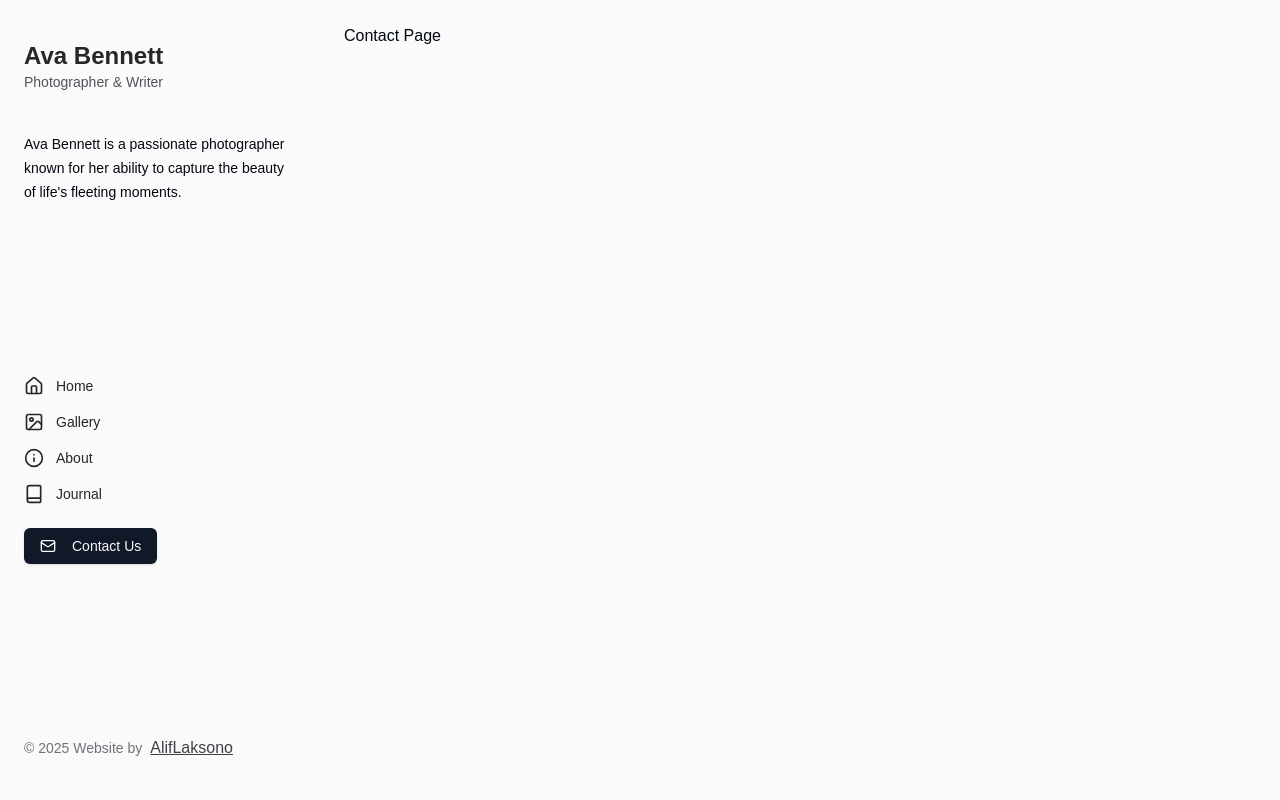
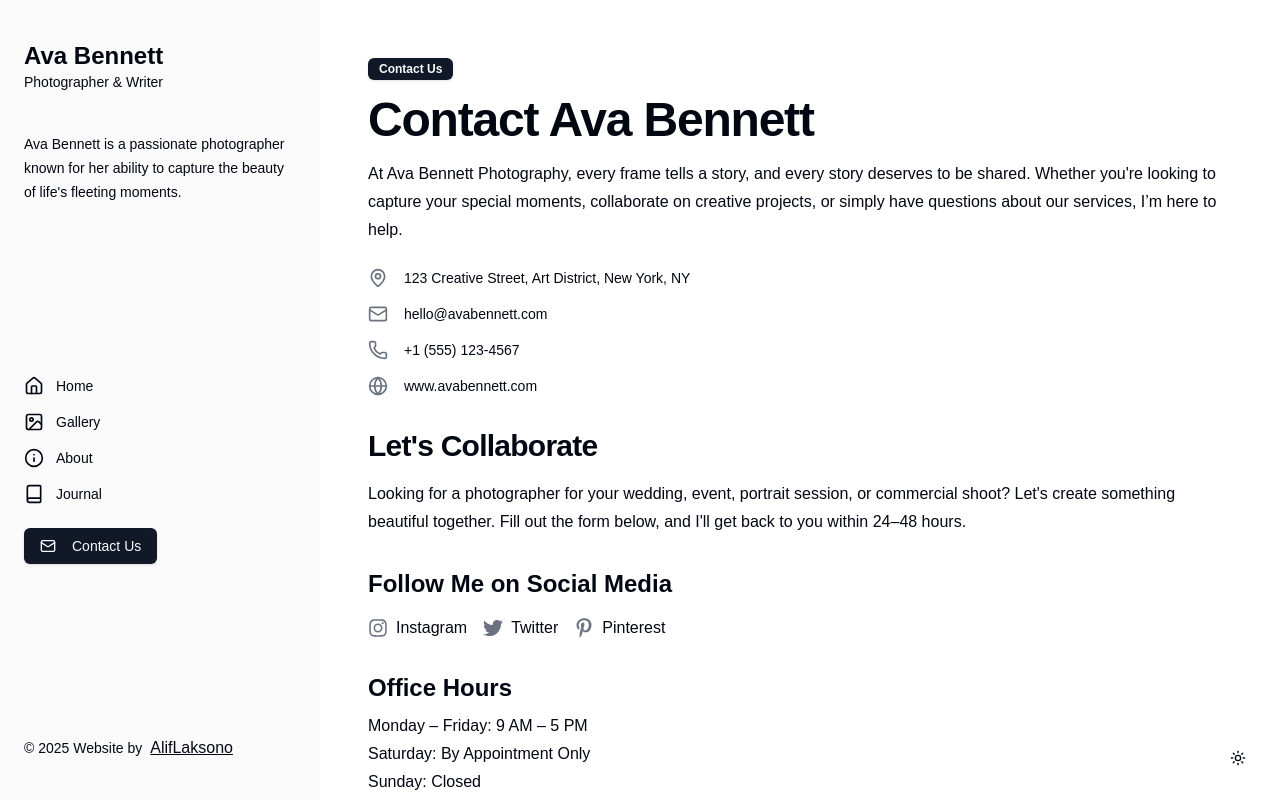
Before and after one commit to alif7laksono/ava-bennett, a Next.js app: page /contact in a window 1280 px wide. Built offline with nearby package versions, Linux system fonts and the light colour scheme.

Commit message:
add theme

```diff
--- a/app/about/page.tsx
+++ b/app/about/page.tsx
@@ -26,12 +26,12 @@ export default function About() {
         <Badge>About</Badge>
 
         {/* Heading */}
-        <h1 className="mt-4 text-4xl font-extrabold tracking-tight text-gray-900 lg:text-5xl">
+        <h1 className="mt-4 text-4xl font-extrabold tracking-tight lg:text-5xl">
           Ava Bennett
         </h1>
 
         {/* Description */}
-        <p className="mt-6 text-lg leading-7 text-gray-700">
+        <p className="mt-6 text-lg leading-7">
           Ava Bennett is a passionate photographer known for her ability to
           capture the beauty of life&apos;s fleeting moments. Specializing in
           portrait and lifestyle photography, Ava creates timeless images that
@@ -42,7 +42,7 @@ export default function About() {
 
       {/* skills section */}
       <div className="mt-12">
-        <h2 className="scroll-m-20 border-b pb-2 text-3xl font-semibold tracking-tight first:mt-0">
+        <h2 className="scroll-m-20 text-3xl font-semibold tracking-tight first:mt-0">
           Skills & Expertise
         </h2>
         <ul className="list-[square] my-6 ml-6 [&>li]:mt-2">
--- a/app/components/navbar.tsx
+++ b/app/components/navbar.tsx
@@ -41,17 +41,18 @@ export default function Navbar() {
             className="p-2 rounded-md bg-transparent transition duration-300 z-50 hover:rotate-180"
           >
             {isOpen ? (
-              <X className="w-6 h-6 text-zinc-50 transition-transform duration-300" />
+              <X className="w-6 h-6 transition-transform duration-300" />
             ) : (
-              <Menu className="w-6 h-6 text-zinc-900 transition-transform duration-300" />
+              <Menu className="w-6 h-6 transition-transform duration-300" />
             )}
-          </button>
+          </button>{" "}
+
         </div>
 
         {/* Left side (Profile Info) */}
         <div className="p-4 lg:hidden">
-          <h1 className="text-2xl font-bold text-zinc-800">Ava Bennett</h1>
-          <p className="text-sm text-zinc-600">Photographer & Writer</p>
+          <h1 className="text-2xl font-bold">Ava Bennett</h1>
+          <p className="text-sm">Photographer & Writer</p>
         </div>
       </div>
 
--- a/app/components/sidebarMenu.tsx
+++ b/app/components/sidebarMenu.tsx
@@ -1,6 +1,9 @@
+"use client";
 import React from "react";
 import { Home, Image, Info, Book, Mail } from "lucide-react";
 import { Button } from "@/components/ui/button";
+import { Moon, Sun } from "lucide-react";
+import { useTheme } from "next-themes";
 import Link from "next/link";
 
 const items = [
@@ -27,13 +30,14 @@ const items = [
 ];
 
 export default function SidebarMenu() {
+  const { theme, setTheme } = useTheme();
   return (
     <div>
       {/* Sidebar for large screens */}
-      <div className="hidden lg:flex h-screen max-w-sm bg-zinc-50 flex-col justify-between">
+      <div className="hidden lg:flex h-screen max-w-sm bg-zinc-50 dark:bg-zinc-950 flex-col justify-between">
         <div className="flex flex-col px-6 py-10">
-          <h1 className="text-2xl font-bold text-zinc-800">Ava Bennett</h1>
-          <p className="text-sm text-zinc-600">Photographer & Writer</p>
+          <h1 className="text-2xl font-bold">Ava Bennett</h1>
+          <p className="text-sm">Photographer & Writer</p>
           <small className="text-sm font-medium leading-6 mt-4 lg:mt-10">
             Ava Bennett is a passionate photographer known for her ability to
             capture the beauty of life&apos;s fleeting moments.
@@ -46,7 +50,7 @@ export default function SidebarMenu() {
               <li key={item.title} className="w-full">
                 <a
                   href={item.url}
-                  className="flex items-center space-x-3 text-zinc-800 hover:text-zinc-600"
+                  className="flex items-center space-x-3"
                 >
                   <item.icon className="w-5 h-5" />
                   <span className="text-sm font-medium">{item.title}</span>
@@ -65,17 +69,28 @@ export default function SidebarMenu() {
         </div>
 
         <footer className="flex items-center justify-start gap-2 px-6 py-10">
-          <p className="text-sm text-zinc-500">© 2025 Website by</p>
+          <p className="text-sm">© 2025 Website by</p>
           <Link
             href="https://github.com/alif7laksono"
             target="_blank"
             rel="noopener noreferrer"
-            className="text-zinc-700 underline"
+            className="underline"
           >
             AlifLaksono
           </Link>
         </footer>
       </div>
+      <div className="fixed bottom-6 right-6 z-20">
+        <Button
+          variant="ghost"
+          size="icon"
+          onClick={() => setTheme(theme === "light" ? "dark" : "light")}
+        >
+          <Sun className="h-[1.5rem] w-[1.3rem] dark:hidden" />
+          <Moon className="hidden h-5 w-5 dark:block" />
+          <span className="sr-only">Toggle theme</span>
+        </Button>
+      </div>
     </div>
   );
 }
--- a/app/contact/page.tsx
+++ b/app/contact/page.tsx
@@ -1,9 +1,89 @@
 import React from "react";
+import { Badge } from "@/components/ui/badge";
+import { Mail, Phone, MapPin, Globe } from "lucide-react";
+import { FaPinterestP, FaTwitter, FaInstagram } from "react-icons/fa6";
 
 export default function Contact() {
   return (
-    <div>
-      <h1>Contact Page</h1>
+    <div className="mt-4 lg:mt-8 px-2 lg:px-6">
+      <Badge>Contact Us</Badge>
+      <h1 className="scroll-m-20 text-4xl font-extrabold tracking-tight lg:text-5xl mt-4">
+        Contact Ava Bennett
+      </h1>
+
+      <p className="leading-7 mt-4">
+        At Ava Bennett Photography, every frame tells a story, and every story
+        deserves to be shared. Whether you&apos;re looking to capture your
+        special moments, collaborate on creative projects, or simply have
+        questions about our services, I’m here to help.
+      </p>
+
+      {/* Contact Info */}
+      <div className="mt-6 space-y-4">
+        <div className="flex items-center space-x-4">
+          <MapPin className="w-5 h-5 text-gray-500" />
+          <p className="text-sm font-medium leading-none">
+            123 Creative Street, Art District, New York, NY
+          </p>
+        </div>
+
+        <div className="flex items-center space-x-4">
+          <Mail className="w-5 h-5 text-gray-500" />
+          <p className="text-sm font-medium leading-none">
+            hello@avabennett.com
+          </p>
+        </div>
+
+        <div className="flex items-center space-x-4">
+          <Phone className="w-5 h-5 text-gray-500" />
+          <p className="text-sm font-medium leading-none">+1 (555) 123-4567</p>
+        </div>
+
+        <div className="flex items-center space-x-4">
+          <Globe className="w-5 h-5 text-gray-500" />
+          <p className="text-sm font-medium leading-none">www.avabennett.com</p>
+        </div>
+      </div>
+
+      {/* Form */}
+      <div className="mt-8">
+        <h2 className="scroll-m-20 pb-2 text-3xl font-semibold tracking-tight first:mt-0">
+          Let&apos;s Collaborate
+        </h2>
+        <p className="leading-7 mt-2">
+          Looking for a photographer for your wedding, event, portrait session,
+          or commercial shoot? Let&apos;s create something beautiful together.
+          Fill out the form below, and I&apos;ll get back to you within 24–48
+          hours.
+        </p>
+      </div>
+
+      {/* Social Media Links */}
+      <div className="mt-8">
+        <h2 className="text-2xl font-bold">Follow Me on Social Media</h2>
+        <div className="flex space-x-4 mt-4">
+          <a href="#" className="flex items-center space-x-2">
+            <FaInstagram className="w-5 h-5 text-gray-500" />
+            <span>Instagram</span>
+          </a>
+          <a href="#" className="flex items-center space-x-2">
+            <FaTwitter className="w-5 h-5 text-gray-500" />
+            <span>Twitter</span>
+          </a>
+          <a href="#" className="flex items-center space-x-2">
+            <FaPinterestP className="w-5 h-5 text-gray-500" />
+            <span>Pinterest</span>
+          </a>
+        </div>
+      </div>
+
+      {/* Office Hours */}
+      <div className="mt-8">
+        <h2 className="text-2xl font-bold">Office Hours</h2>
+        <p className="leading-7 mt-2">Monday – Friday: 9 AM – 5 PM</p>
+        <p className="leading-7">Saturday: By Appointment Only</p>
+        <p className="leading-7">Sunday: Closed</p>
+      </div>
     </div>
   );
 }
--- a/app/gallery/page.tsx
+++ b/app/gallery/page.tsx
@@ -67,7 +67,7 @@ export default function Gallery() {
               alt={image.name}
               width={0}
               height={0}
-              className="object-cover w-full h-auto"
+              className="object-cover w-full h-auto rounded-lg"
               sizes="100vw"
               quality={75}
               // style={{ width: '100%', height: 'auto' }}
@@ -75,7 +75,7 @@ export default function Gallery() {
             />
 
             {/* Hover effect */}
-            <div className="absolute inset-0 bg-black bg-opacity-50 opacity-0 group-hover:opacity-100 flex flex-col justify-center items-center transition duration-300">
+            <div className="absolute inset-0 bg-black bg-opacity-50 rounded-lg opacity-0 group-hover:opacity-100 flex flex-col justify-center items-center transition duration-300">
               <p className="text-sm font-bold text-white">{image.name}</p>
               <p className="text-xs text-white">{image.source}</p>
             </div>
--- a/app/layout.tsx
+++ b/app/layout.tsx
@@ -2,6 +2,7 @@ import type { Metadata } from "next";
 import { Geist, Geist_Mono } from "next/font/google";
 import "./globals.css";
 import SidebarMenu from "@/app/components/sidebarMenu";
+import { ThemeProvider } from "@/components/theme-provider";
 import Navbar from "./components/navbar";
 
 const geistSans = Geist({
@@ -25,13 +26,19 @@ export default function RootLayout({
   children: React.ReactNode;
 }>) {
   return (
-    <html lang="en">
+    <html lang="en" suppressHydrationWarning>
       <body
-        className={`${geistSans.variable} ${geistMono.variable} antialiased bg-zinc-50 flex flex-col lg:flex-row`}
-        suppressHydrationWarning
+        className={`${geistSans.variable} ${geistMono.variable} antialiased flex flex-col lg:flex-row`}
+      >
+        <main>
+          <ThemeProvider
+            attribute="class"
+            defaultTheme="system"
+            enableSystem
+            disableTransitionOnChange
           >
             <div className="flex h-screen w-screen">
-          <div className="max-w-xs bg-white">
+              <div className="max-w-xs">
                 <SidebarMenu />
               </div>
               <div className="flex-1 flex flex-col">
@@ -39,6 +46,8 @@ export default function RootLayout({
                 <div className="flex-1 p-6 overflow-y-auto">{children}</div>
               </div>
             </div>
+          </ThemeProvider>
+        </main>
       </body>
     </html>
   );
--- /dev/null
+++ b/components/theme-provider.tsx
@@ -0,0 +1,11 @@
+"use client";
+
+import * as React from "react";
+import { ThemeProvider as NextThemesProvider } from "next-themes";
+
+export function ThemeProvider({
+  children,
+  ...props
+}: React.ComponentProps<typeof NextThemesProvider>) {
+  return <NextThemesProvider {...props}>{children}</NextThemesProvider>;
+}
--- a/package.json
+++ b/package.json
@@ -18,8 +18,10 @@
     "clsx": "^2.1.1",
     "lucide-react": "^0.469.0",
     "next": "15.1.3",
+    "next-themes": "^0.4.4",
     "react": "^19.0.0",
     "react-dom": "^19.0.0",
+    "react-icons": "^5.4.0",
     "tailwind-merge": "^2.6.0",
     "tailwindcss-animate": "^1.0.7"
   },
```
Also changed, not shown: app/page.tsx (+5 -5 lines), 1 other file (tests, documents, lock files or other folders). Lines whose indentation alone changed are shown as unchanged.
